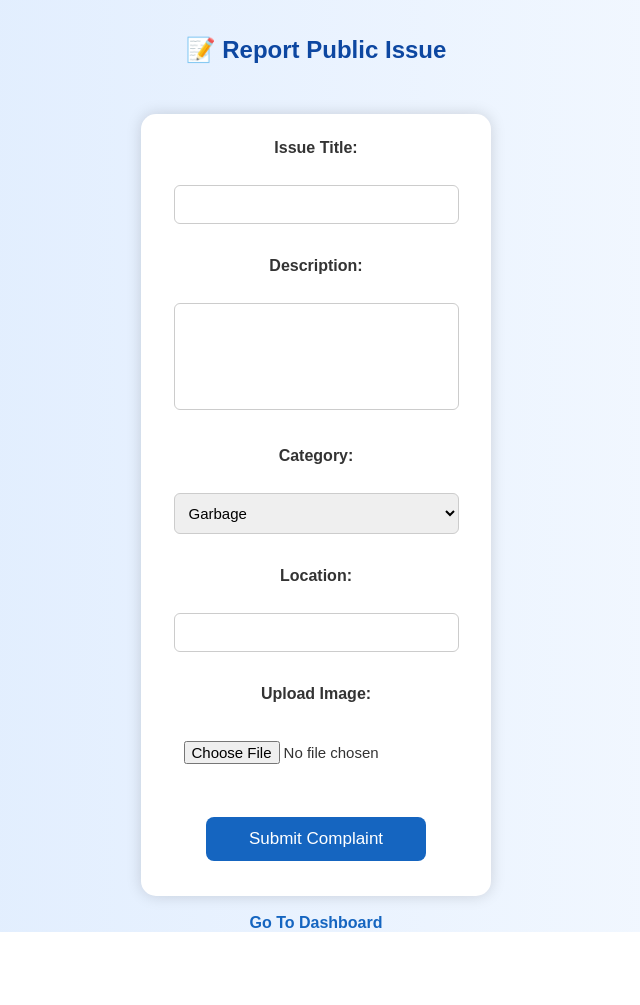
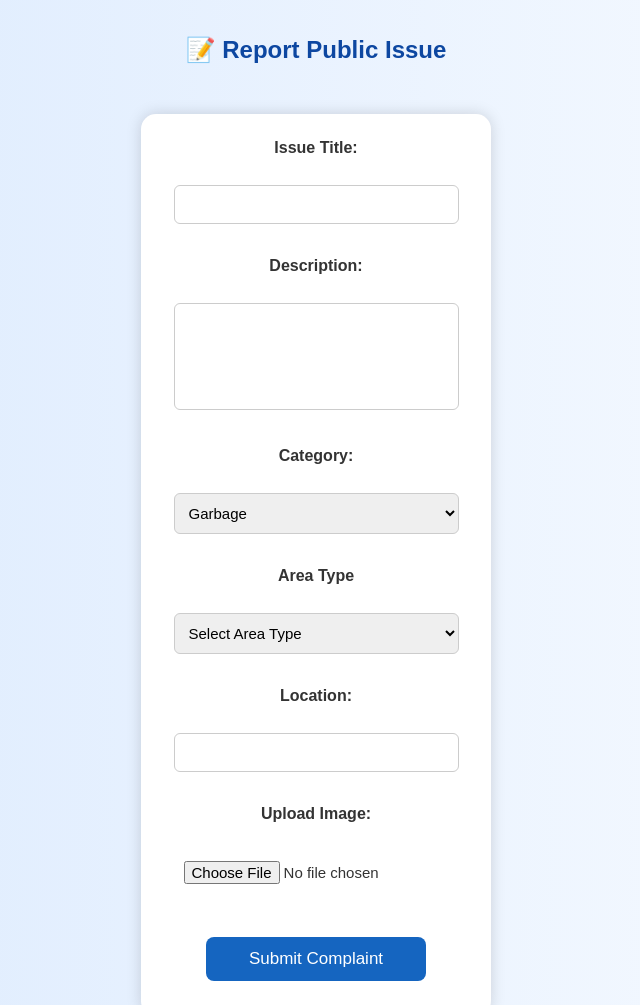
Before and after one commit to pradeepa1209/Issuetracker, a plain HTML site: page Frontend/complaint.html in a window 1280 px wide. Shown: the top 1005 px of the page, without its empty margins (324-964 px from the left). Before the commit the page ends 932 px from the top, so only its background shows below. Drawn offline with Linux system fonts and the light colour scheme.

Commit message:
Update complaint.html

```diff
--- a/Frontend/complaint.html
+++ b/Frontend/complaint.html
@@ -27,6 +27,35 @@
                         <option>others </option>
 
         </select><br><br>
+     <label>Area Type</label><br>
+
+<select id="areaType" required>
+
+    <option value="">Select Area Type</option>
+
+    <option value="School Area">School Area</option>
+
+    <option value="Hospital Area">Hospital Area</option>
+
+    <option value="Public Place">Public Place</option>
+
+    <option value="Residential Area">Residential Area</option>
+
+    <option value="Market Area">Market Area</option>
+
+    <option value="Bus Stand">Bus Stand</option>
+
+    <option value="Railway Station">Railway Station</option>
+
+    <option value="Highway">Highway</option>
+
+    <option value="Government Office">Government Office</option>
+
+    <option value="others">others</option>
+
+</select>
+
+<br><br>
 
         <label>Location:</label><br>
         <input type="text" id="location"><br><br>
```
